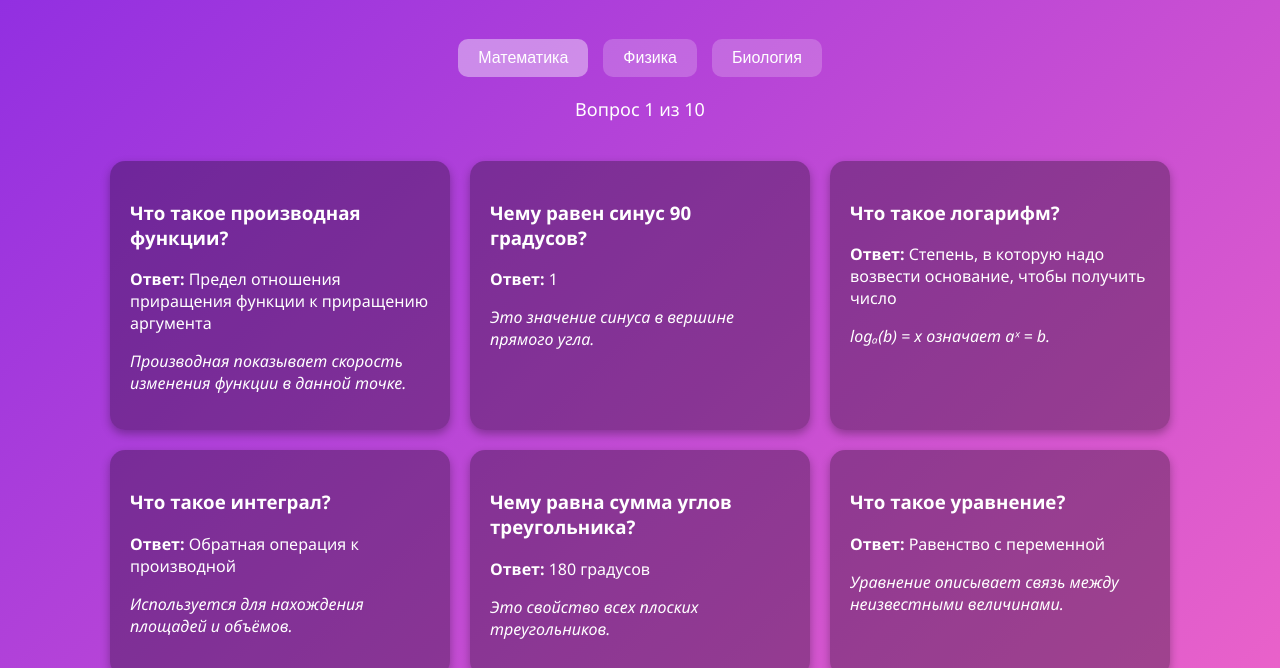
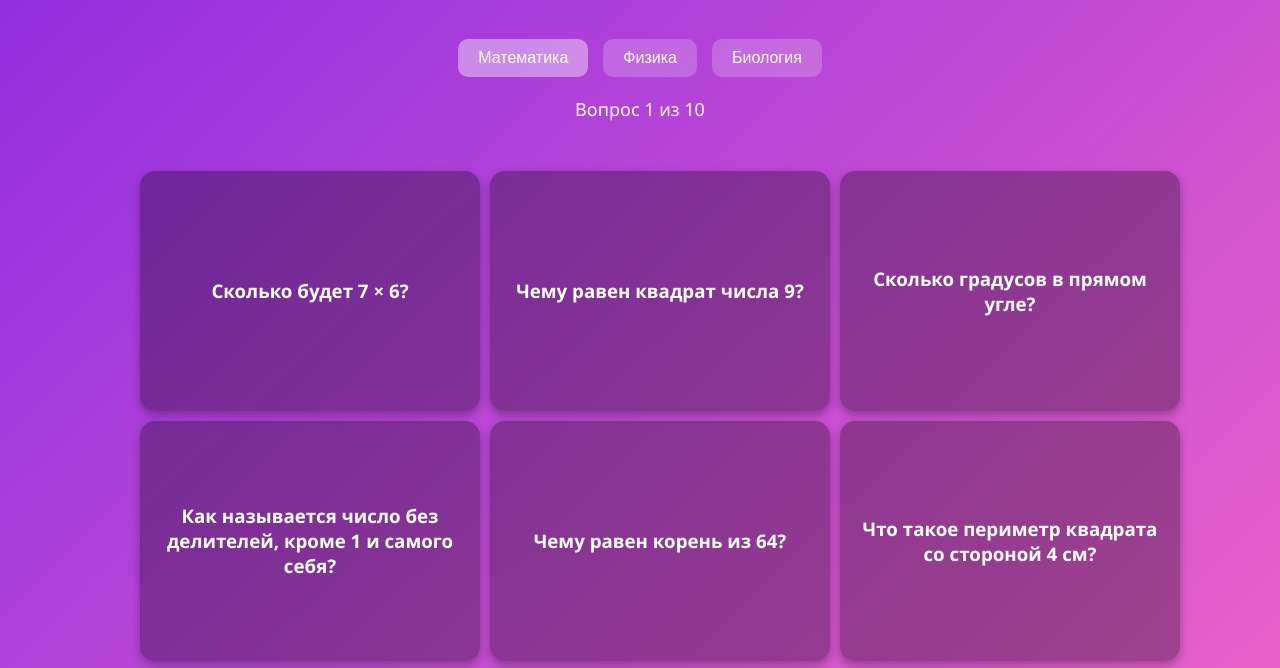
Before and after one commit to zeekrd/uidee.git.hub.io, a plain HTML site: page index.html in a window 1280 px wide. Shown: the part 87-755 px from the top of the page. Drawn offline with Linux system fonts and the light colour scheme.

Commit message:
Update index.html

```diff
--- a/index.html
+++ b/index.html
@@ -39,19 +39,43 @@
       display: flex;
       flex-wrap: wrap;
       justify-content: center;
-      gap: 20px;
+      gap: 30px;
       padding: 20px;
     }
     .card {
+      perspective: 1000px;
+      width: 300px;
+      height: 200px;
+      margin: 10px;
+    }
+    .card-inner {
+      position: relative;
+      width: 100%;
+      height: 100%;
+      text-align: center;
+      transition: transform 0.6s;
+      transform-style: preserve-3d;
+      cursor: pointer;
+    }
+    .card.flipped .card-inner {
+      transform: rotateY(180deg);
+    }
+    .card-front, .card-back {
+      position: absolute;
+      width: 100%;
+      height: 100%;
+      backface-visibility: hidden;
       background-color: rgba(0, 0, 0, 0.3);
-      width: 300px;
-      padding: 20px;
       border-radius: 15px;
       box-shadow: 0 4px 10px rgba(0, 0, 0, 0.3);
-      transition: transform 0.3s;
+      display: flex;
+      align-items: center;
+      justify-content: center;
+      padding: 20px;
     }
-    .card:hover {
-      transform: scale(1.05);
+    .card-back {
+      transform: rotateY(180deg);
+      flex-direction: column;
     }
     .counter {
       text-align: center;
@@ -75,7 +99,7 @@
   </style>
 </head>
 <body>
-  <a href="https://t.me/onAIuide_bot" class="bot-link" target="_blank">Наш чат бот</a>
+  <a href="https://onaiuide-bot.tg.pulse.is/" class="bot-link" target="_blank">Наш чат бот</a>
   <header>
     <h1>Образовательные карточки</h1>
   </header>
@@ -90,40 +114,40 @@
   <script>
     const subjects = {
       math: [
-        { q: 'Что такое производная функции?', a: 'Предел отношения приращения функции к приращению аргумента', e: 'Производная показывает скорость изменения функции в данной точке.' },
-        { q: 'Чему равен синус 90 градусов?', a: '1', e: 'Это значение синуса в вершине прямого угла.' },
-        { q: 'Что такое логарифм?', a: 'Степень, в которую надо возвести основание, чтобы получить число', e: 'logₐ(b) = x означает aˣ = b.' },
-        { q: 'Что такое интеграл?', a: 'Обратная операция к производной', e: 'Используется для нахождения площадей и объёмов.' },
-        { q: 'Чему равна сумма углов треугольника?', a: '180 градусов', e: 'Это свойство всех плоских треугольников.' },
-        { q: 'Что такое уравнение?', a: 'Равенство с переменной', e: 'Уравнение описывает связь между неизвестными величинами.' },
-        { q: 'Что такое гипотенуза?', a: 'Самая длинная сторона прямоугольного треугольника', e: 'Напротив прямого угла.' },
-        { q: 'Формула площади круга?', a: 'πr²', e: 'Где r — радиус круга.' },
-        { q: 'Что такое натуральные числа?', a: '1, 2, 3, 4, ...', e: 'Числа, используемые для счёта.' },
-        { q: 'Что такое дробь?', a: 'Часть целого', e: 'Представляется как a/b, где a — числитель, b — знаменатель.' }
+        { q: 'Сколько будет 7 × 6?', a: '42', e: 'Умножение 7 на 6 даёт 42.' },
+        { q: 'Чему равен квадрат числа 9?', a: '81', e: '9 × 9 = 81.' },
+        { q: 'Сколько градусов в прямом угле?', a: '90', e: 'Прямой угол всегда равен 90°.' },
+        { q: 'Как называется число без делителей, кроме 1 и самого себя?', a: 'Простое', e: 'Это определение простого числа.' },
+        { q: 'Чему равен корень из 64?', a: '8', e: '8 × 8 = 64, значит корень — 8.' },
+        { q: 'Что такое периметр квадрата со стороной 4 см?', a: '16 см', e: '4 + 4 + 4 + 4 = 16 см.' },
+        { q: 'Что больше: 3/4 или 2/3?', a: '3/4', e: '3/4 = 0.75, 2/3 ≈ 0.666.' },
+        { q: 'Как называется результат деления?', a: 'Частное', e: 'Результат деления — частное.' },
+        { q: 'Сколько нулей в миллионе?', a: '6', e: '1,000,000 — шесть нулей.' },
+        { q: 'Чему равен логарифм 100 по основанию 10?', a: '2', e: '10^2 = 100.' }
       ],
       physics: [
-        { q: 'Что такое сила?', a: 'Величина, вызывающая ускорение', e: 'По второму закону Ньютона F = ma.' },
-        { q: 'Что такое масса?', a: 'Количество вещества в теле', e: 'Не зависит от гравитации, в отличие от веса.' },
-        { q: 'Скорость света в вакууме?', a: '300 000 км/с', e: 'Точная величина — 299 792 458 м/с.' },
-        { q: 'Что такое работа в физике?', a: 'Произведение силы на путь', e: 'W = F × s × cos(θ)' },
-        { q: 'Какой прибор измеряет силу тока?', a: 'Амперметр', e: 'Подключается последовательно в цепь.' },
-        { q: 'Что такое энергия?', a: 'Способность выполнять работу', e: 'Может быть кинетической, потенциальной и т.д.' },
-        { q: 'Закон сохранения энергии?', a: 'Энергия не создаётся и не исчезает', e: 'Только переходит из одной формы в другую.' },
-        { q: 'Что такое импульс?', a: 'Произведение массы на скорость', e: 'p = mv' },
-        { q: 'Что измеряет термометр?', a: 'Температуру', e: 'В градусах Цельсия, Кельвина и т.п.' },
-        { q: 'Что такое сопротивление?', a: 'Препятствие току в цепи', e: 'Обозначается R, измеряется в Ом.' }
+        { q: 'Чему равна скорость света?', a: '≈ 300 000 км/с', e: 'Скорость света в вакууме примерно 299 792 км/с.' },
+        { q: 'Кто открыл закон тяготения?', a: 'Исаак Ньютон', e: 'Он сформулировал закон всемирного тяготения.' },
+        { q: 'Какая единица измеряет силу?', a: 'Ньютон', e: 'Сила измеряется в ньютонах (Н).' },
+        { q: 'Что показывает амперметр?', a: 'Силу тока', e: 'Амперметр измеряет силу электрического тока.' },
+        { q: 'Как называется закон сохранения энергии?', a: 'Закон сохранения энергии', e: 'Энергия не возникает и не исчезает, а переходит из одной формы в другую.' },
+        { q: 'Чему равен 1 ньютон?', a: '1 кг·м/с²', e: 'Это производная единица в СИ.' },
+        { q: 'Какой прибор измеряет давление?', a: 'Барометр', e: 'Барометр измеряет атмосферное давление.' },
+        { q: 'Какой тип волн у радиоволн?', a: 'Электромагнитные', e: 'Радиоволны — это электромагнитные волны.' },
+        { q: 'Что такое инерция?', a: 'Свойство сохранять состояние покоя или движения', e: 'Это одно из основных свойств тел.' },
+        { q: 'Какой ученый предложил E=mc²?', a: 'Альберт Эйнштейн', e: 'Это уравнение из теории относительности.' }
       ],
       biology: [
-        { q: 'Что такое клетка?', a: 'Основная единица жизни', e: 'Все живые организмы состоят из клеток.' },
-        { q: 'Где содержится ДНК?', a: 'В ядре клетки', e: 'Она несёт генетическую информацию.' },
-        { q: 'Что такое фотосинтез?', a: 'Процесс преобразования света в энергию', e: 'У растений в хлоропластах.' },
-        { q: 'Какой орган отвечает за перекачивание крови?', a: 'Сердце', e: 'Центральный орган кровеносной системы.' },
-        { q: 'Что делает иммунная система?', a: 'Защищает организм от болезней', e: 'Включает лейкоциты, лимфоциты и антитела.' },
-        { q: 'Что такое митоз?', a: 'Деление клетки', e: 'При котором образуются две идентичные клетки.' },
-        { q: 'Какой орган отвечает за дыхание?', a: 'Лёгкие', e: 'Обеспечивают газообмен.' },
-        { q: 'Что такое мутация?', a: 'Изменение в ДНК', e: 'Может быть полезной, вредной или нейтральной.' },
-        { q: 'Что такое белок?', a: 'Молекула из аминокислот', e: 'Строительный материал клеток.' },
-        { q: 'Как передаются наследственные признаки?', a: 'Через гены', e: 'Гены — участки ДНК, передающиеся от родителей.' }
+        { q: 'Какой орган отвечает за перекачивание крови?', a: 'Сердце', e: 'Сердце — главный насос кровеносной системы.' },
+        { q: 'Какой орган человека фильтрует кровь?', a: 'Почки', e: 'Почки удаляют из крови лишнюю жидкость и отходы.' },
+        { q: 'Какая молекула несет генетическую информацию?', a: 'ДНК', e: 'ДНК содержит наследственный код.' },
+        { q: 'Какой орган контролирует тело и разум?', a: 'Мозг', e: 'Мозг управляет всеми функциями тела.' },
+        { q: 'Как называются строительные блоки тела?', a: 'Клетки', e: 'Клетки — это основа всех живых организмов.' },
+        { q: 'Где происходит фотосинтез?', a: 'В листьях растений', e: 'Хлорофилл в листьях помогает преобразовывать свет.' },
+        { q: 'Какая система отвечает за дыхание?', a: 'Дыхательная', e: 'Включает нос, трахею и лёгкие.' },
+        { q: 'Сколько хромосом у человека?', a: '46', e: '23 пары хромосом = 46.' },
+        { q: 'Какой орган вырабатывает инсулин?', a: 'Поджелудочная железа', e: 'Она регулирует уровень сахара в крови.' },
+        { q: 'Что делает иммунная система?', a: 'Защищает от болезней', e: 'Иммунитет борется с инфекциями.' }
       ]
     };
 
@@ -147,7 +171,11 @@
       cards.forEach((card, index) => {
         const div = document.createElement('div');
         div.className = 'card';
-        div.innerHTML = `<h3>${card.q}</h3><p><strong>Ответ:</strong> ${card.a}</p><p><em>${card.e}</em></p>`;
+        div.innerHTML = `
+          <div class="card-inner" onclick="this.parentElement.classList.toggle('flipped')">
+            <div class="card-front"><h3>${card.q}</h3></div>
+            <div class="card-back"><p><strong>Ответ:</strong> ${card.a}</p><p><em>${card.e}</em></p></div>
+          </div>`;
         cardContainer.appendChild(div);
       });
       counter.innerText = 1;
@@ -155,7 +183,9 @@
 
     window.onload = () => {
       renderCards();
-      document.querySelector('.subject-btn').classList.add('active');
+      document.querySelectorAll('.subject-btn').forEach(btn => {
+        if (btn.textContent === 'Математика') btn.classList.add('active');
+      });
     };
   </script>
 </body>
```
